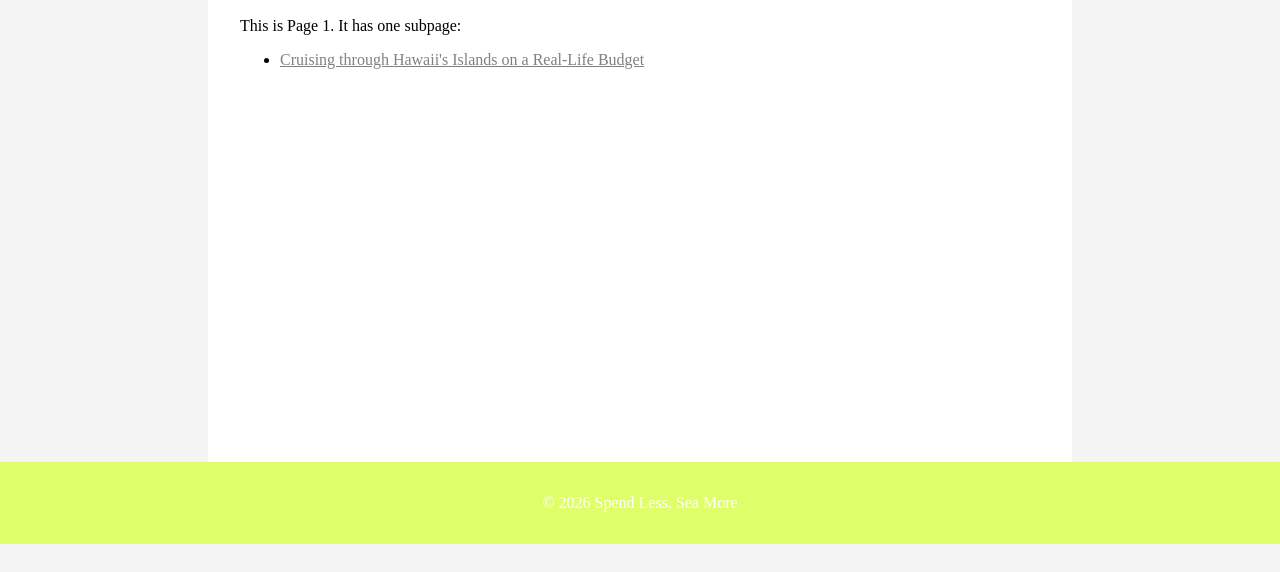
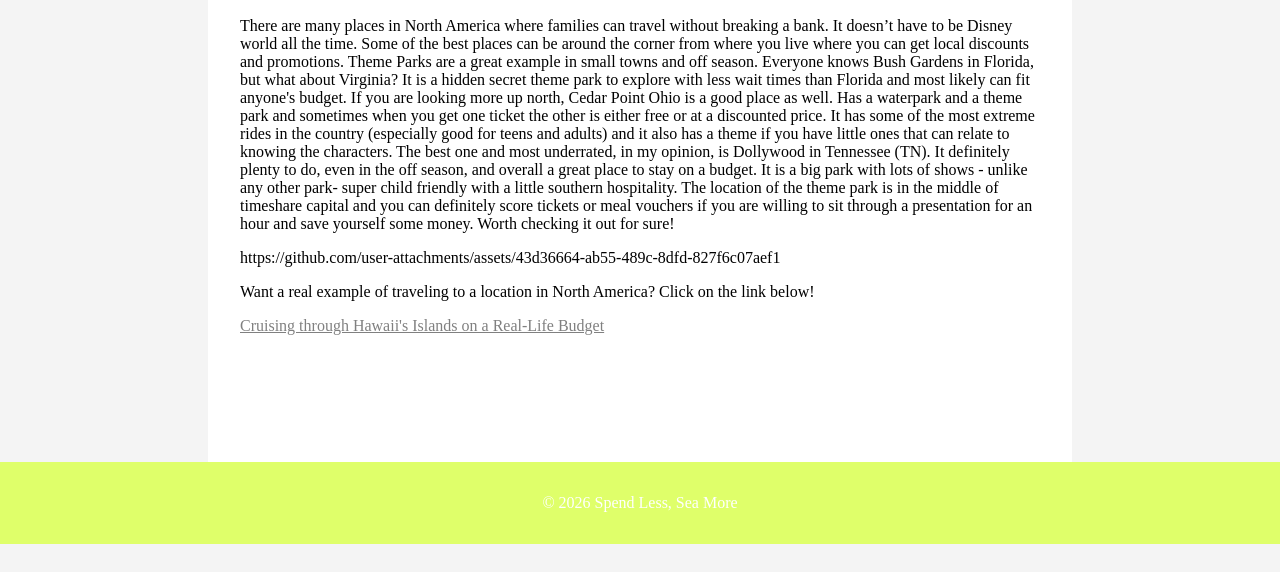
Before and after one commit to vmauceri/vmauceri.github.io, a plain HTML site: page page1.html in a window 1280 px wide. Shown: the part 228-800 px from the top of the page. Drawn offline with Linux system fonts and the light colour scheme.

Commit message:
commit all

```diff
--- a/page1.html
+++ b/page1.html
@@ -22,10 +22,19 @@
     </nav>
     <main>
         <h2>Travel North America/Canada</h2>
-        <p>This is Page 1. It has one subpage:</p>
-        <ul>
-            <li><a href="page1/subpage1_1.html">Cruising through Hawaii's Islands on a Real-Life Budget</a></li>
-        </ul>
+        <p>There are many places in North America where families can travel without breaking a bank. It doesn’t have to be Disney world all the time.
+            Some of the best places can be around the corner from where you live where you can get local discounts and promotions.
+            Theme Parks are a great example in small towns and off season. Everyone knows Bush Gardens in Florida, but what about Virginia? It is a hidden secret theme park to explore with less wait times than Florida and most likely can fit anyone's budget.
+            If you are looking more up north, Cedar Point Ohio is a good place as well. Has a waterpark and a theme park and sometimes when you get one ticket the other is either free or at a discounted price.
+            It has some of the most extreme rides in the country (especially good for teens and adults) and it also has a theme if you have little ones that can relate to knowing the characters.
+            The best one and most underrated, in my opinion, is Dollywood in Tennessee (TN). It definitely  plenty to do, even in the off season, and overall a great place to stay on a budget. It is a big park with lots of shows - unlike any other park-  super child friendly with a little southern hospitality.
+            The location of the theme park is in the middle of timeshare capital and you can definitely score tickets or meal vouchers if you are willing to sit through a presentation for an hour and save yourself some money.
+            Worth checking it out for sure! </p>
+
+            https://github.com/user-attachments/assets/43d36664-ab55-489c-8dfd-827f6c07aef1
+        <p> Want a real example of traveling to a location in North America? Click on the link below!</p>
+            <a href="page1/subpage1_1.html">Cruising through Hawaii's Islands on a Real-Life Budget</a>
+
     </main>
     <footer>
         <p>&copy; 2026 Spend Less, Sea More</p>
```
